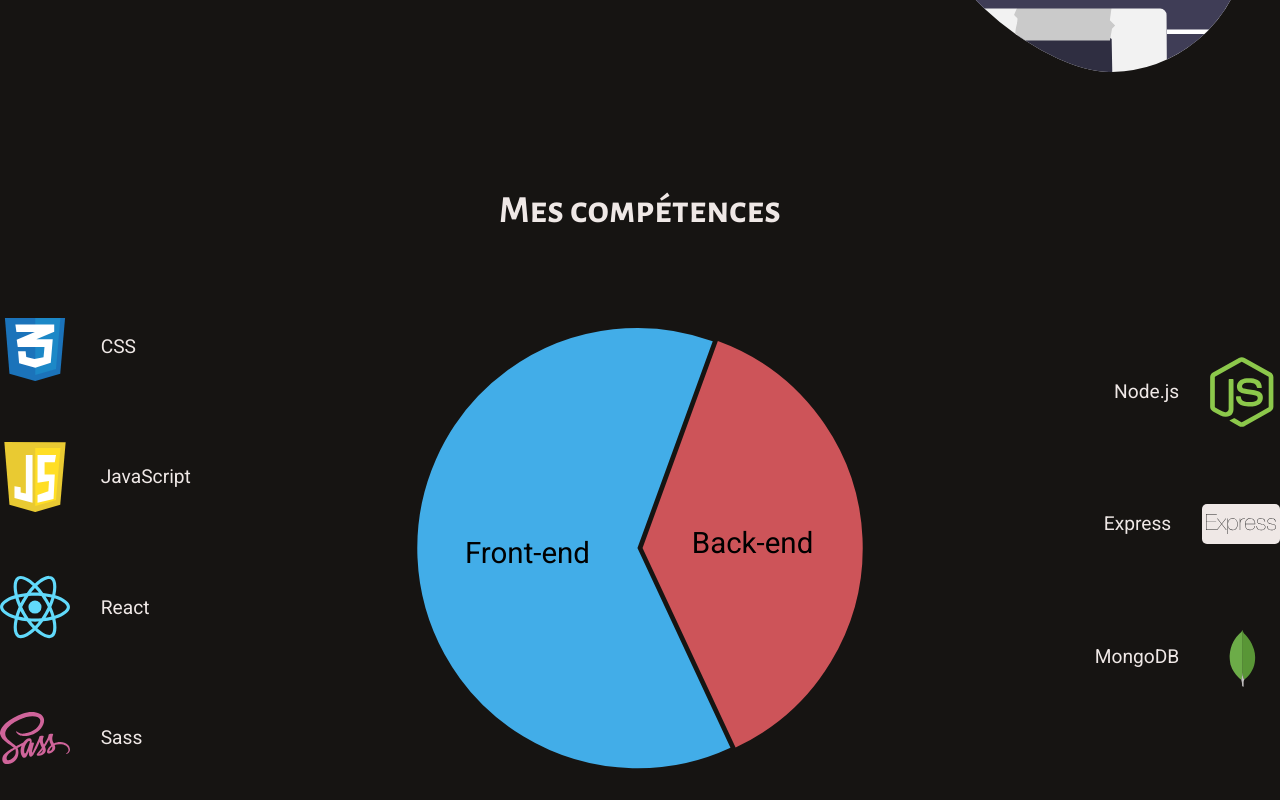
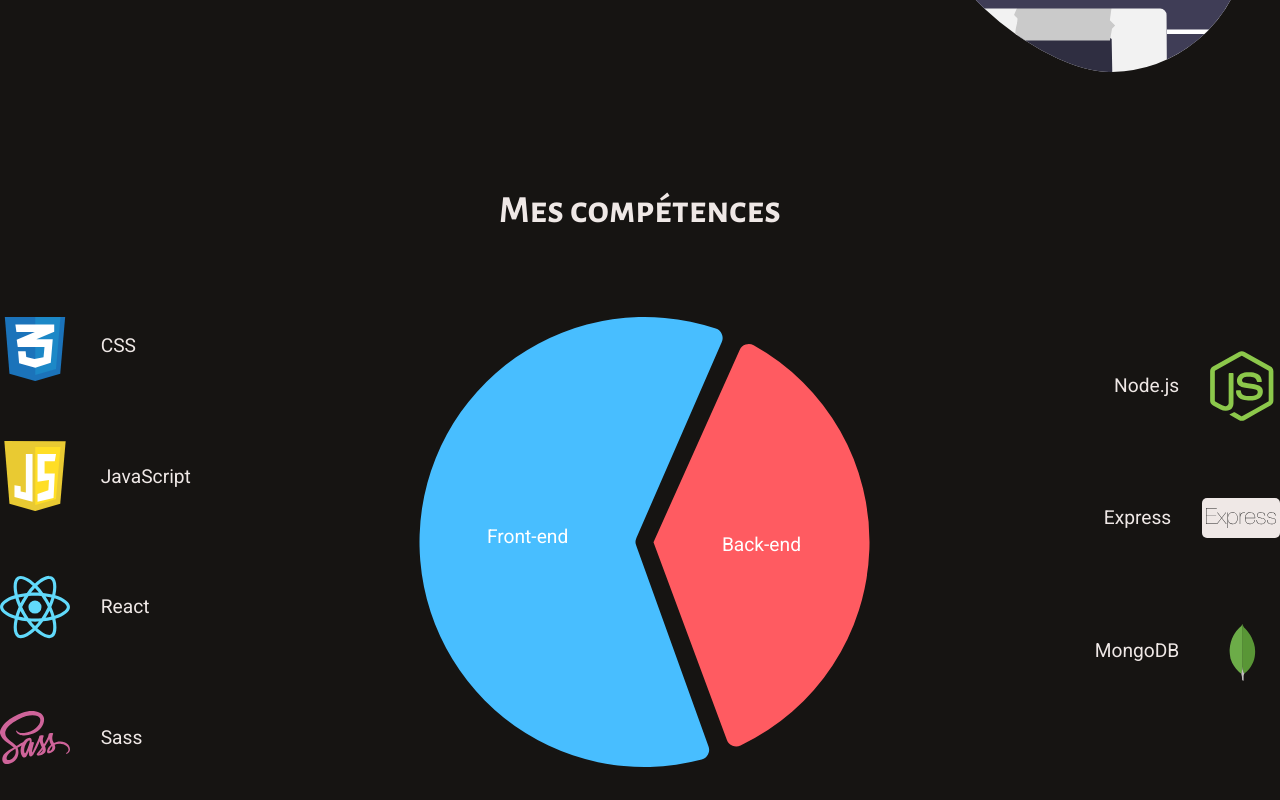
Before and after one commit to MaelleN95/portefolio, a React (Vite) app in the folder front-end/: page / in a window 1280 px wide. Shown: the part 1100-1900 px from the top of the page. Built offline with nearby package versions, Linux system fonts and the light colour scheme.

Commit message:
update piechart

```diff
--- a/front-end/package.json
+++ b/front-end/package.json
@@ -10,6 +10,10 @@
     "preview": "vite preview"
   },
   "dependencies": {
+    "@emotion/core": "^11.0.0",
+    "@emotion/react": "^11.11.3",
+    "@emotion/styled": "^11.11.0",
+    "@mui/x-charts": "^6.19.3",
     "antd": "^5.13.3",
     "embla-carousel-auto-scroll": "^8.0.0-rc22",
     "embla-carousel-autoplay": "^8.0.0-rc22",
--- a/front-end/src/components/footer/Footer.scss
+++ b/front-end/src/components/footer/Footer.scss
@@ -0,0 +1,11 @@
+footer {
+  background-color: $red-color;
+  & h3 {
+    font-family: 'Roboto', sans-serif, Arial;
+    font-weight: 400;
+    font-size: $desktop-font-size;
+    margin: 0 auto;
+    text-align: center;
+    padding: 1.5rem 0;
+  }
+}
--- a/front-end/src/sections/hard-skills/HardSkills.jsx
+++ b/front-end/src/sections/hard-skills/HardSkills.jsx
@@ -1,4 +1,4 @@
-import { PieChart } from 'react-minimal-pie-chart';
+import { PieChart, pieArcLabelClasses } from '@mui/x-charts';
 
 import SkillsCarousel from '../../components/skills-carousel/skills-carousel';
 import LogoText from '../../components/LogoText/LogoText';
@@ -6,11 +6,6 @@ import LogoText from '../../components/LogoText/LogoText';
 import datas from '../../assets/datas.json';
 
 function HardSkills() {
-  const defaultLabelStyle = {
-    fontSize: '0.3rem',
-    fontFamily: 'Roboto',
-  };
-
   const OPTIONS = {
     direction: 'backward',
     axis: 'y',
@@ -49,27 +44,44 @@ function HardSkills() {
             ))
           )}
         </div>
+
         <PieChart
-          style={{ width: ' 40%' }}
-          startAngle={65}
-          segmentsShift={0.5}
-          radius={43}
-          label={({ dataEntry }) => dataEntry.title}
-          labelStyle={{ ...defaultLabelStyle }}
-          className="piechart"
-          data={[
+          series={[
             {
-              title: 'Front-end',
-              value: frontEndSkills.length,
-              color: 'rgba(72,190,255,0.9)',
-            },
-            {
-              title: 'Back-end',
-              value: backEndSkills.length,
-              color: 'rgba(225,91,97,0.9)',
+              data: [
+                {
+                  value: frontEndSkills.length,
+                  label: 'Front-end',
+                  color: '#48beff',
+                },
+                {
+                  value: backEndSkills.length,
+                  label: 'Back-end',
+                  color: '#ff5b61',
+                },
+              ],
+              arcLabel: (item) => `${item.label}`,
+              innerRadius: 9,
+              outerRadius: 225,
+              paddingAngle: 5,
+              cornerRadius: 10,
+              startAngle: -200,
+              endAngle: 200,
+              highlightScope: { faded: 'global', highlighted: 'item' },
+              faded: { innerRadius: 40, additionalRadius: -20, color: 'grey' },
             },
           ]}
+          slotProps={{ legend: { hidden: true } }}
+          width={1}
+          tooltip={null}
+          height={500}
+          sx={{
+            [`& .${pieArcLabelClasses.root}`]: {
+              fill: 'white',
+            },
+          }}
         />
+
         <div className="skills back-end-skills">
           {backEndSkills.length >= 5 ? (
             <SkillsCarousel
--- a/front-end/src/sections/hard-skills/HardSkills.scss
+++ b/front-end/src/sections/hard-skills/HardSkills.scss
@@ -9,7 +9,7 @@
     width: 100%;
     background-color: $bg-color-dark;
     z-index: -1;
-    max-height: 779.78px;
+    height: 800.78px;
   }
 
   & .skills-details {
@@ -25,4 +25,19 @@
       overflow: hidden;
     }
   }
+
+  .MuiPieArc-root {
+    stroke-width: 3px;
+    stroke-dasharray: 1800px;
+    stroke-dashoffset: 1800px;
+    &:hover {
+      animation: animateSVG 2s ease-in forwards;
+    }
+  }
 }
+
+@keyframes animateSVG {
+  to {
+    stroke-dashoffset: 0;
+  }
+}
--- a/front-end/src/sections/soft-skills/SoftSkills.jsx
+++ b/front-end/src/sections/soft-skills/SoftSkills.jsx
@@ -18,13 +18,8 @@ function SoftSkills() {
     setSelectedSkill2(selectedSet2);
   };
 
-  // Utilisation de useEffect pour déclencher la fonction toutes les 5 secondes
   useEffect(() => {
-    const interval = setInterval(() => {
-      selectRandomSkills();
-    }, 5000); // Déclenchement toutes les 5 secondes
-
-    return () => clearInterval(interval); // Nettoyage de l'intervalle lors du démontage du composant
+    selectRandomSkills();
   }, []);
 
   return (
```
Also changed, not shown: 1 other file (tests, documents, lock files or other folders).
